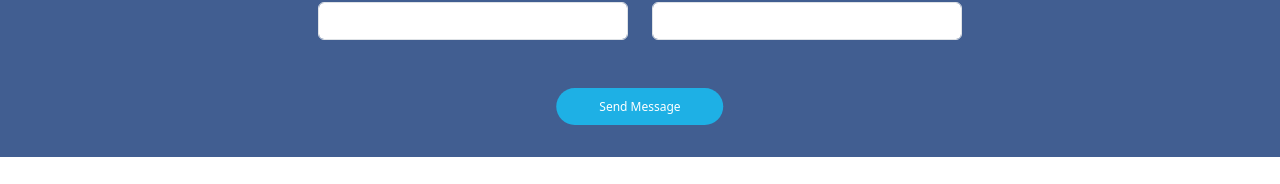
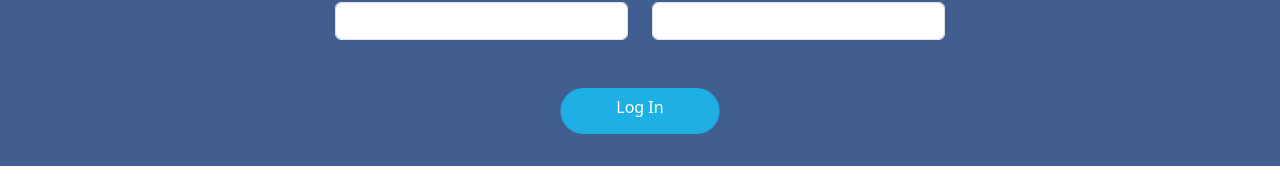
Before and after one commit to meenado89/MERN, a React (Vite) app: page / in a window 1280 px wide. Shown: the part 478-662 px from the top of the page. Built offline with nearby package versions, Linux system fonts and the light colour scheme; some icons are missing.

Commit message:
Updates button label to 'Log In' for consistency
Replaces the 'Send Message' label on the button with 'Log In' to align with the intended functionality or user flow. Improves clarity and consistency in the UI.

```diff
--- a/src/components/Home.jsx
+++ b/src/components/Home.jsx
@@ -89,7 +89,7 @@ const navigate = useNavigate();
                 </div>
 
                 <button type="submit" className="contact-btn  w-25">
-                  Send Message
+                  <h6>Log In</h6>
                 </button>
               </div>
             </form>
```
